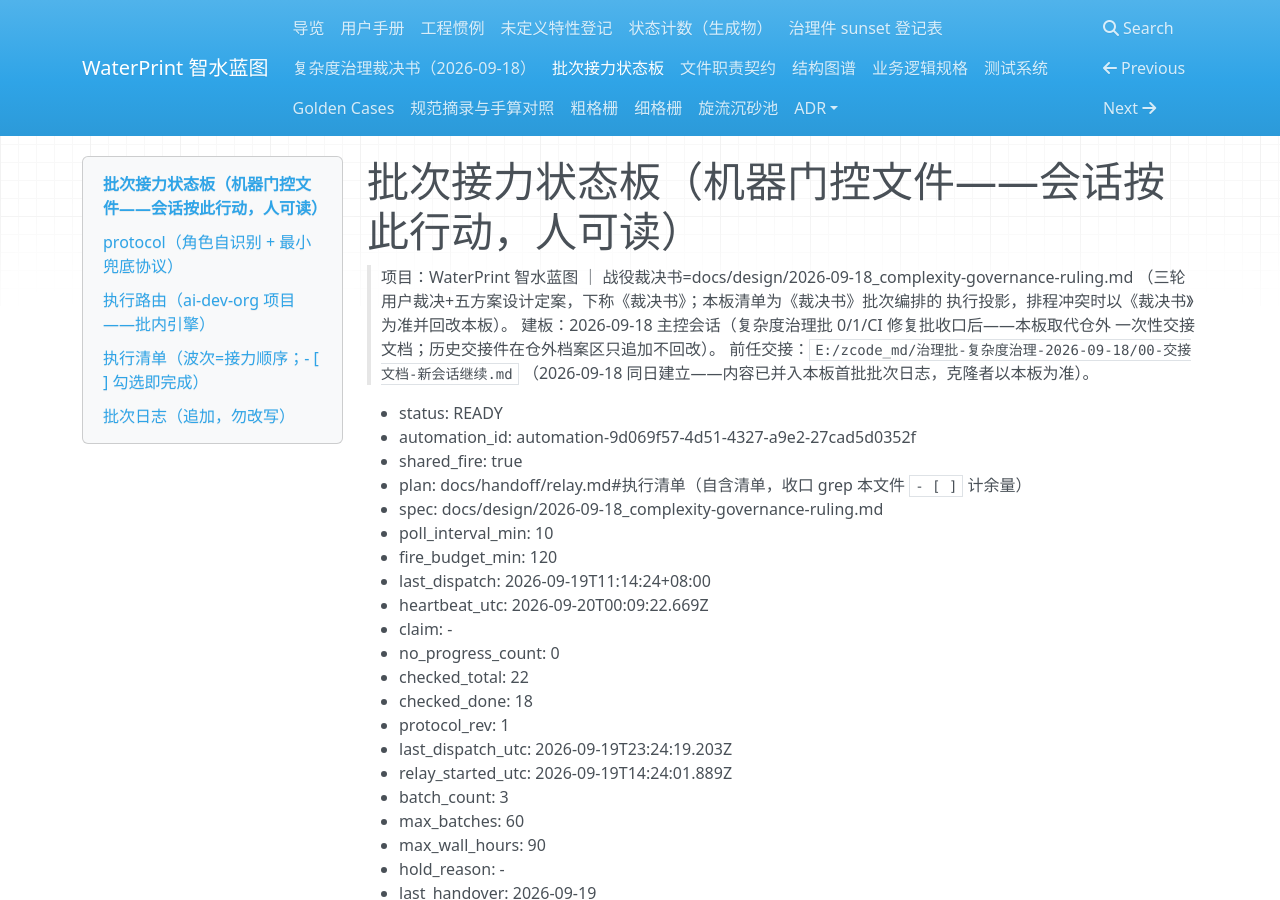
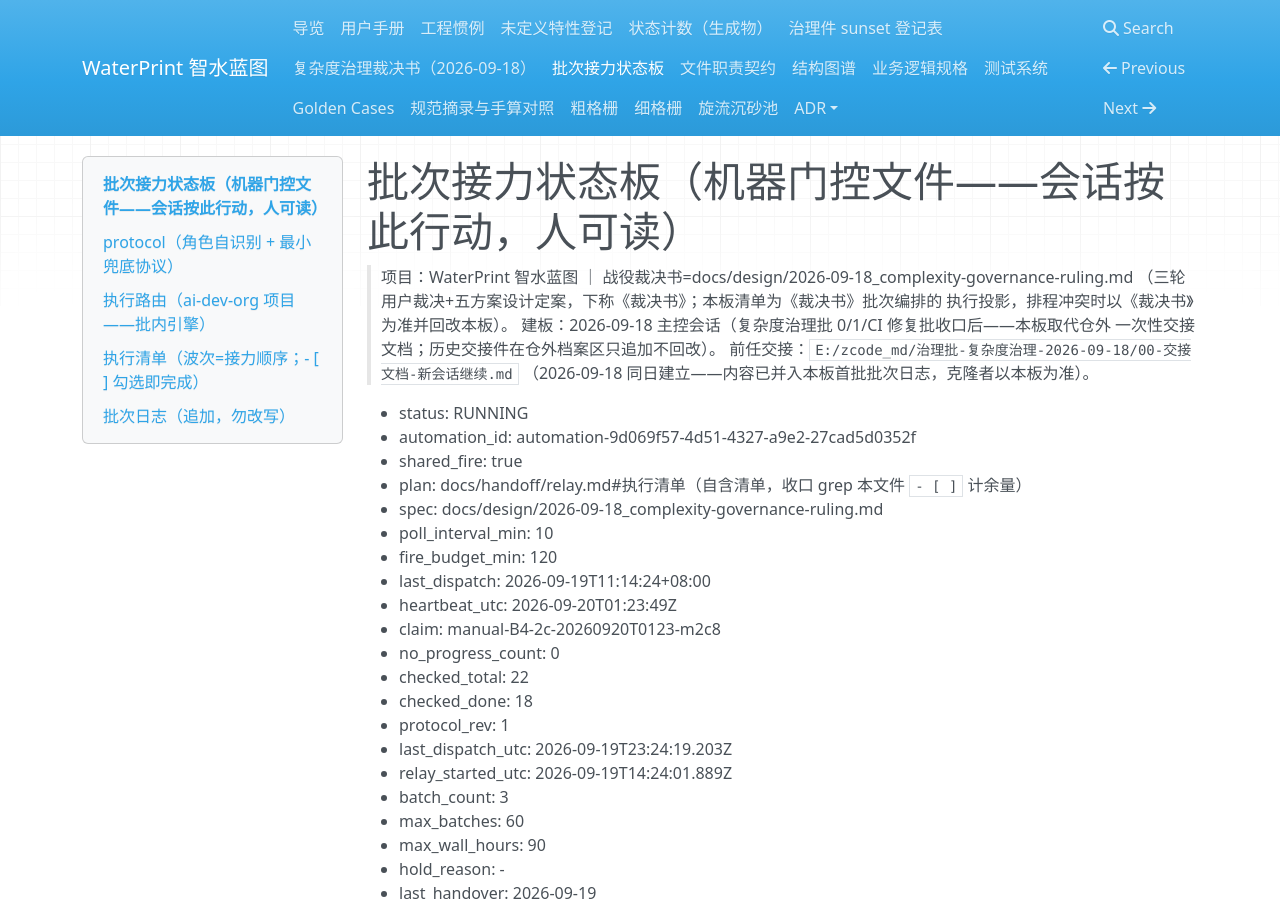
Before and after one commit to yyx20040712/waterprint, an MkDocs documentation site: the page built from docs/handoff/relay.md, in a window 1280 px wide and 900 px high. Built offline with MkDocs 1.6.1, drawn with Linux system fonts in a browser that asks for light colours; nearby versions of some CDN libraries; some of the changed text lies outside the part shown.

Commit message:
B4-2c 认领笔: 原子 claim（token manual-B4-2c-20260920T0123-m2c8）——next_batch=B4-2c 碳核算本体（先详细调研再立项——三轮裁决④；前置一/二已在 summary 落 cost_*/power_*/dose_* 键族待碳核算消费）。手动会话领批（无火态——手动路径=当前唯一路径；写前回读 claim=- 无占用+status READY 全合格）。通道=调研批（三段通道+用户审查计算逻辑——裁决书方案五②：新 L3 子系统 core/waterprint/carbon/ + 碳排因子数据包起草-追认制 + 吨水碳强度指标+导出面）。领批即推送

```diff
--- a/docs/handoff/relay.md
+++ b/docs/handoff/relay.md
@@ -8,7 +8,7 @@
 > 前任交接：`E:/zcode_md/治理批-复杂度治理-2026-09-18/00-交接文档-新会话继续.md`
 > （2026-09-18 同日建立——内容已并入本板首批批次日志，克隆者以本板为准）。
 
-- status: READY
+- status: RUNNING
 - automation_id: automation-9d069f57-4d51-4327-a9e2-27cad5d0352f
 - shared_fire: true
 - plan: docs/handoff/relay.md#执行清单（自含清单，收口 grep 本文件 `- [ ]` 计余量）
@@ -16,8 +16,8 @@
 - poll_interval_min: 10
 - fire_budget_min: 120
 - last_dispatch: 2026-09-19T11:14:24+08:00
-- heartbeat_utc: 2026-09-20T00:09:22.669Z
-- claim: -
+- heartbeat_utc: 2026-09-20T01:23:49Z
+- claim: manual-B4-2c-20260920T0123-m2c8
 - no_progress_count: 0
 - checked_total: 22
 - checked_done: 18
@@ -29,8 +29,8 @@
 - max_wall_hours: 90
 - hold_reason: -
 - last_handover: 2026-09-19
-- claimed_by: -
-- claimed_at: -
+- claimed_by: GLM-5.3-manual-session
+- claimed_at: 2026-09-20T01:23:49Z
 - next_batch: B4-2c 碳核算本体（先详细调研再立项——三轮裁决④；前置一/二已在 summary 落 cost_*/power_*/dose_* 键族）
 
 ## protocol（角色自识别 + 最小兜底协议）
```
